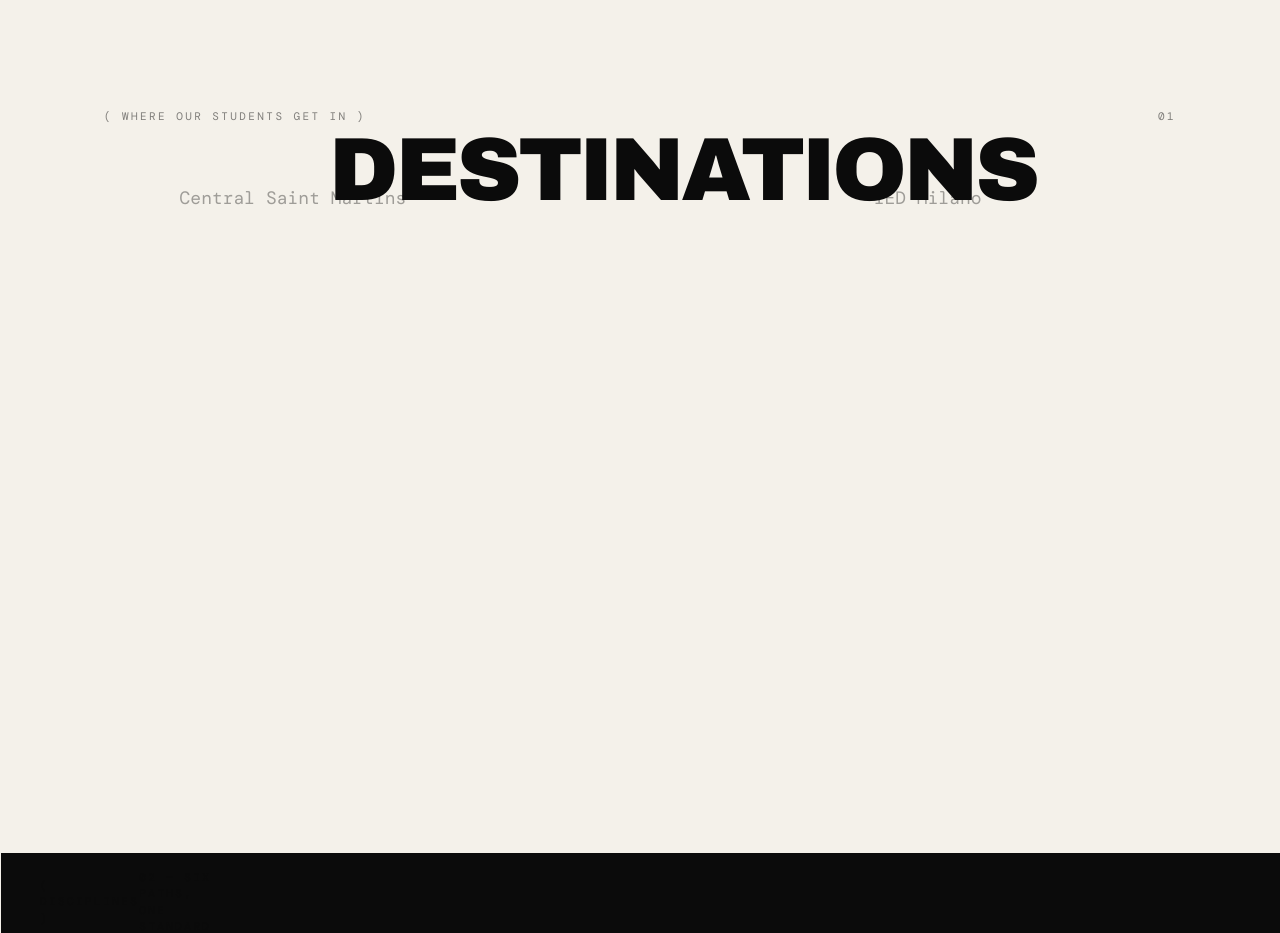
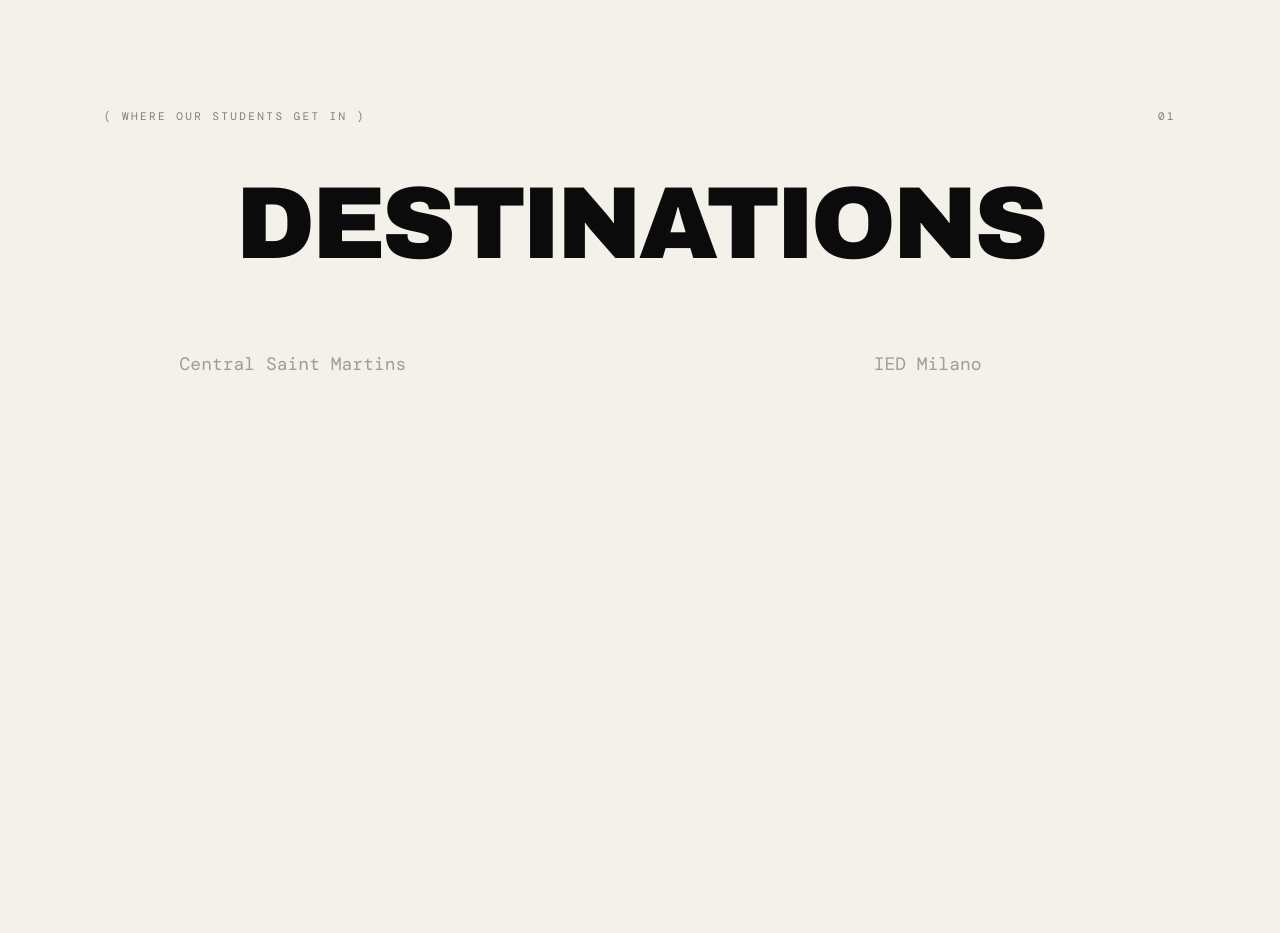
Before and after one commit to ibrahimGhatila/DesignHouseIstanbul, a Next.js app: page / in a window 1280 px wide. Shown: the part 1860-2793 px from the top of the page. Built offline with nearby package versions, Linux system fonts and the light colour scheme.

Commit message:
Fix Destinations title spacing: title in flow above list, no overlap

```diff
--- a/src/components/Clients.tsx
+++ b/src/components/Clients.tsx
@@ -74,8 +74,8 @@ export default function Clients() {
       </div>
 
       <div className="relative mx-auto max-w-6xl px-5 md:px-10">
-        {/* giant overlapping title */}
-        <h2 className="clients-title pointer-events-none absolute left-1/2 top-[-2.5rem] z-10 -translate-x-1/2 text-center font-display text-[13vw] uppercase leading-[0.85] md:top-[-3rem] md:text-[7vw]">
+        {/* giant title */}
+        <h2 className="clients-title mb-12 text-center font-display text-[14vw] uppercase leading-[0.85] md:mb-20 md:text-[8vw]">
           Destinations
         </h2>
 
```
